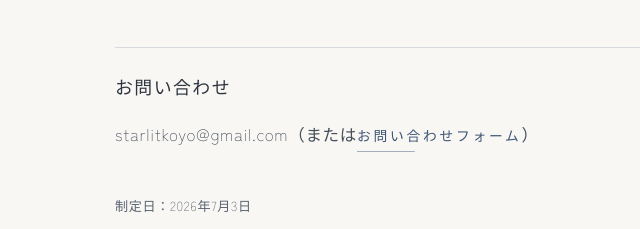
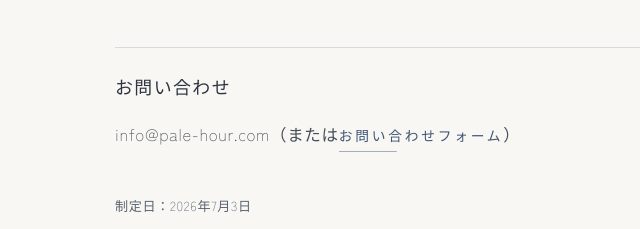
Before and after one commit to starlitkoyo/pale-hour, a plain HTML site: page privacy/index.html in a window 1280 px wide. Shown: the part 1297-1526 px from the top of the page, 17-657 px from the left. Drawn offline with nearby package versions, Linux system fonts and the light colour scheme.

Commit message:
Add files via upload

```diff
--- a/privacy/index.html
+++ b/privacy/index.html
@@ -78,7 +78,7 @@
         <p>ご本人からの請求に応じ、保有する個人情報を開示・訂正・削除します。ご連絡はお問い合わせフォームより。</p>
 
         <h2>お問い合わせ</h2>
-        <p>starlitkoyo@gmail.com（または<a class="tlink" href="../contact/" style="padding-bottom:.15em">お問い合わせフォーム</a>）</p>
+        <p>info@pale-hour.com（または<a class="tlink" href="../contact/" style="padding-bottom:.15em">お問い合わせフォーム</a>）</p>
 
         <p class="rev">制定日：2026年7月3日</p>
       </div>
```
